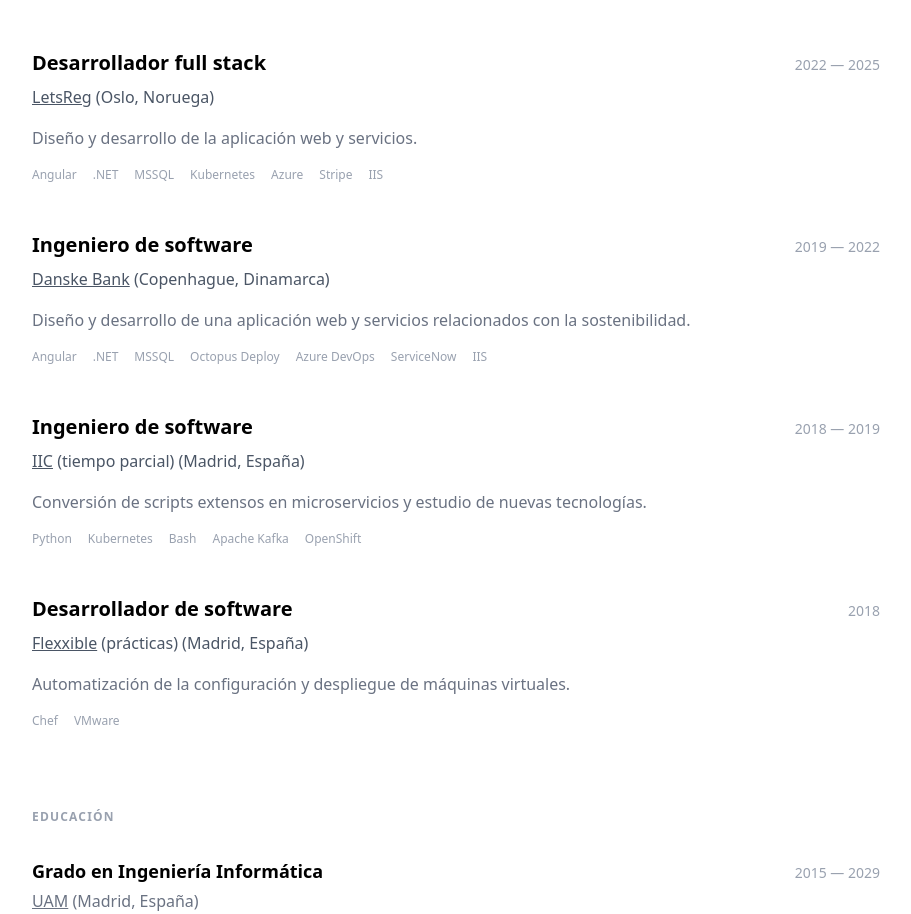
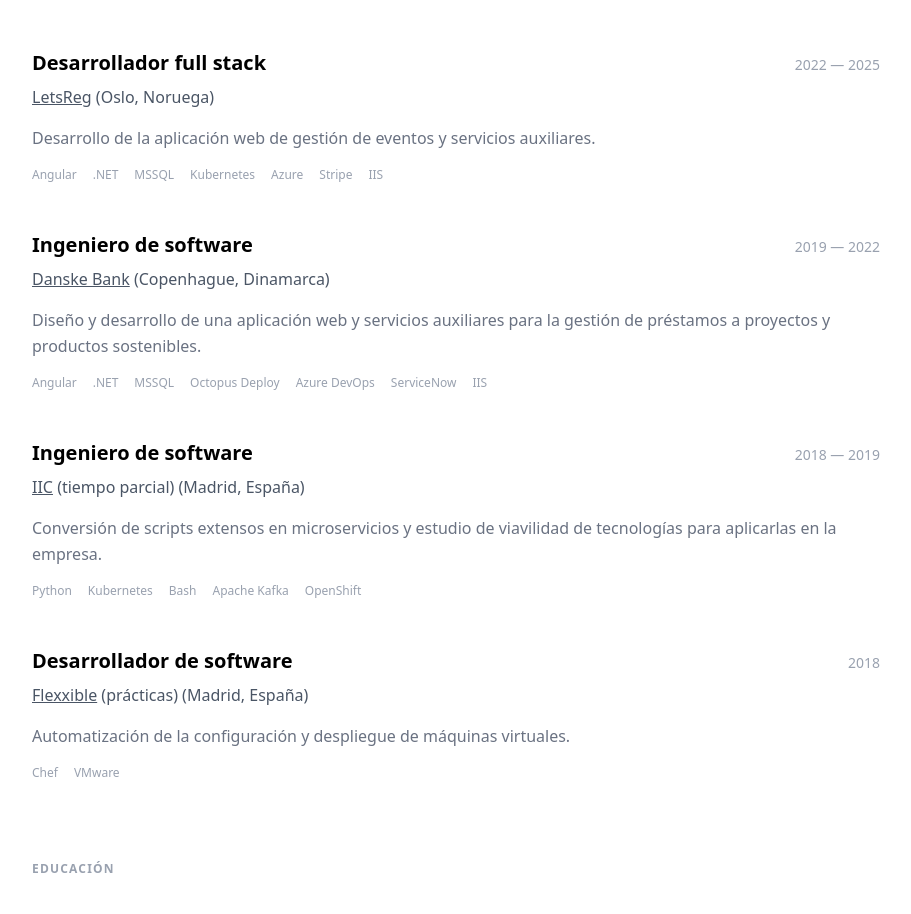
Before and after one commit to davidpaarup/davidpaarup-vite, a React (Vite) app: page / in a window 1280 px wide. Shown: the part 802-1716 px from the top of the page, without its empty margins (184-1095 px from the left). Built offline with nearby package versions, Linux system fonts and the light colour scheme.

Commit message:
Descriptiones mejoradas

```diff
--- a/src/components/Resume.tsx
+++ b/src/components/Resume.tsx
@@ -92,7 +92,7 @@
             </div>
             <p className="text-gray-600 mb-4"><a target={"_blank"} href={"https://letsreg.com"} className="underline">LetsReg</a> (Oslo, Noruega)</p>
             <p className="text-gray-500 leading-relaxed mb-4">
-              Diseño y desarrollo de la aplicación web y servicios.
+              Desarrollo de la aplicación web de gestión de eventos y servicios auxiliares.
             </p>
             <div className="flex flex-wrap gap-4">
               <span className="text-xs font-medium text-gray-400">Angular</span>
@@ -111,7 +111,8 @@
             </div>
             <p className="text-gray-600 mb-4"><a target={"_blank"} href={"https://danskebank.com"} className="underline">Danske Bank</a> (Copenhague, Dinamarca)</p>
             <p className="text-gray-500 leading-relaxed mb-4">
-              Diseño y desarrollo de una aplicación web y servicios relacionados con la sostenibilidad.
+              Diseño y desarrollo de una aplicación web y servicios auxiliares para la gestión de préstamos a
+              proyectos y productos sostenibles.
             </p>
             <div className="flex flex-wrap gap-4">
               <span className="text-xs font-medium text-gray-400">Angular</span>
@@ -130,7 +131,8 @@
             </div>
             <p className="text-gray-600 mb-4"><a target={"_blank"} href={"https://www.iic.uam.es"} className="underline">IIC</a> (tiempo parcial) (Madrid, España)</p>
             <p className="text-gray-500 leading-relaxed mb-4">
-              Conversión de scripts extensos en microservicios y estudio de nuevas tecnologías.
+              Conversión de scripts extensos en microservicios y estudio de viavilidad de tecnologías para aplicarlas
+              en la empresa.
             </p>
             <div className="flex flex-wrap gap-4">
               <span className="text-xs font-medium text-gray-400">Python</span>
```
